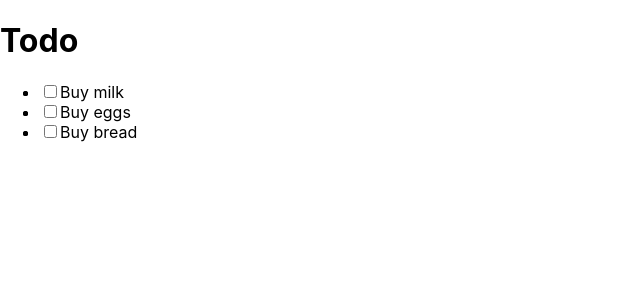
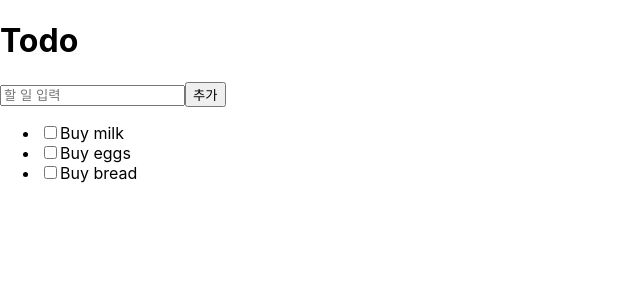
Before and after one commit to benkim077/wanted-pre-onboarding-frontend, a React (Create React App) app: page /todo in a window 1280 px wide. Shown: the top 300 px of the page, without its empty margins (0-640 px from the left). Built offline with nearby package versions, Linux system fonts and the light colour scheme; sample sign-in values are in the browser's storage.

Commit message:
Feat: 할 일 추가 기능 구현

```diff
--- a/src/routes/Todo.tsx
+++ b/src/routes/Todo.tsx
@@ -1,14 +1,20 @@
-import React, { useEffect } from 'react';
+import React, { useState, useEffect } from 'react';
 import { useNavigate } from 'react-router-dom';
 import { TodoItem } from '@Types/todo';
 import List from '@Components/List';
 
 export default function Todo() {
-  const todos: TodoItem[] = [
+  const [todos, setTodos] = useState<TodoItem[]>([
     { id: 1, todo: 'Buy milk', isCompleted: false, userId: 1 },
     { id: 2, todo: 'Buy eggs', isCompleted: false, userId: 1 },
     { id: 3, todo: 'Buy bread', isCompleted: false, userId: 1 },
-  ];
+  ]);
+
+  const [newTodo, setNewTodo] = useState('');
+
+  const handleNewTodoChange = (e: React.ChangeEvent<HTMLInputElement>) => {
+    setNewTodo(e.target.value);
+  };
 
   const navigate = useNavigate();
 
@@ -23,16 +29,18 @@ export default function Todo() {
   return (
     <>
       <h1>Todo</h1>
+      <input type='text' placeholder='할 일 입력' data-testid='new-todo-input' value={newTodo} onChange={handleNewTodoChange} />
+      <button type='button' data-testid='new-todo-add-button'>
+        추가
+      </button>
       <List
         list={todos}
         renderItem={(item) => {
           return (
-            <li>
-              <label>
-                <input type='checkbox' value={String(item.isCompleted)} />
-                <span>{item.todo}</span>
-              </label>
-            </li>
+            <label>
+              <input type='checkbox' value={String(item.isCompleted)} />
+              <span>{item.todo}</span>
+            </label>
           );
         }}
       />
```
